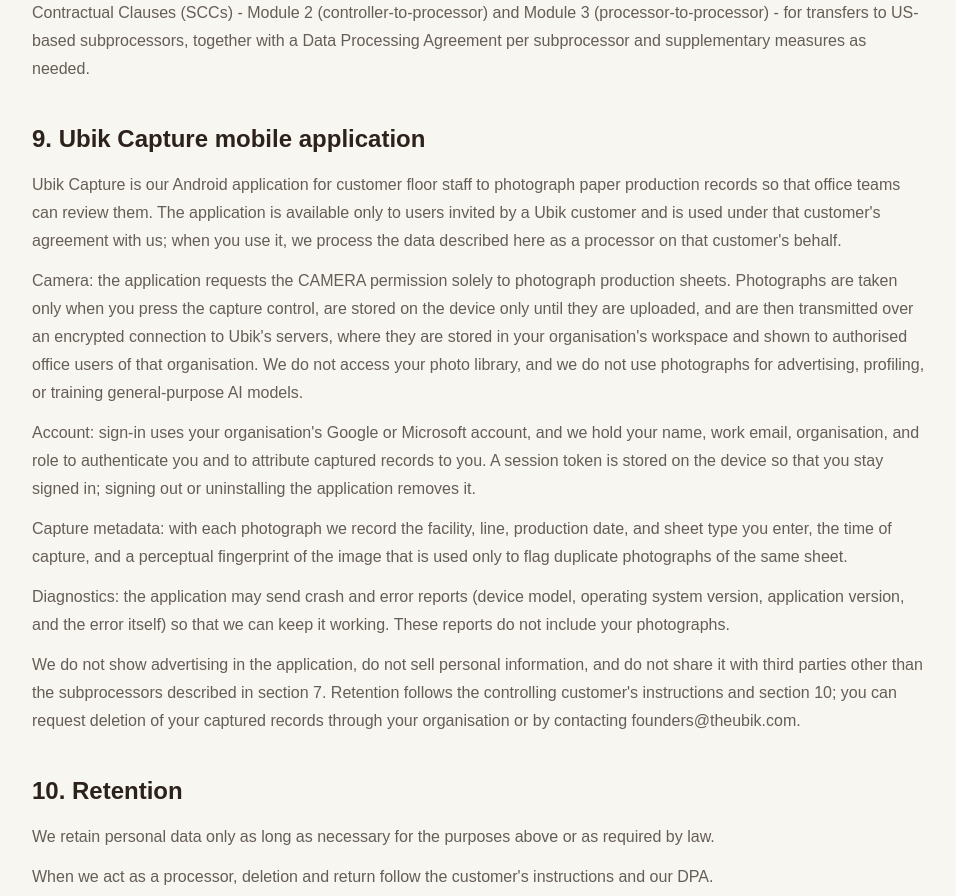
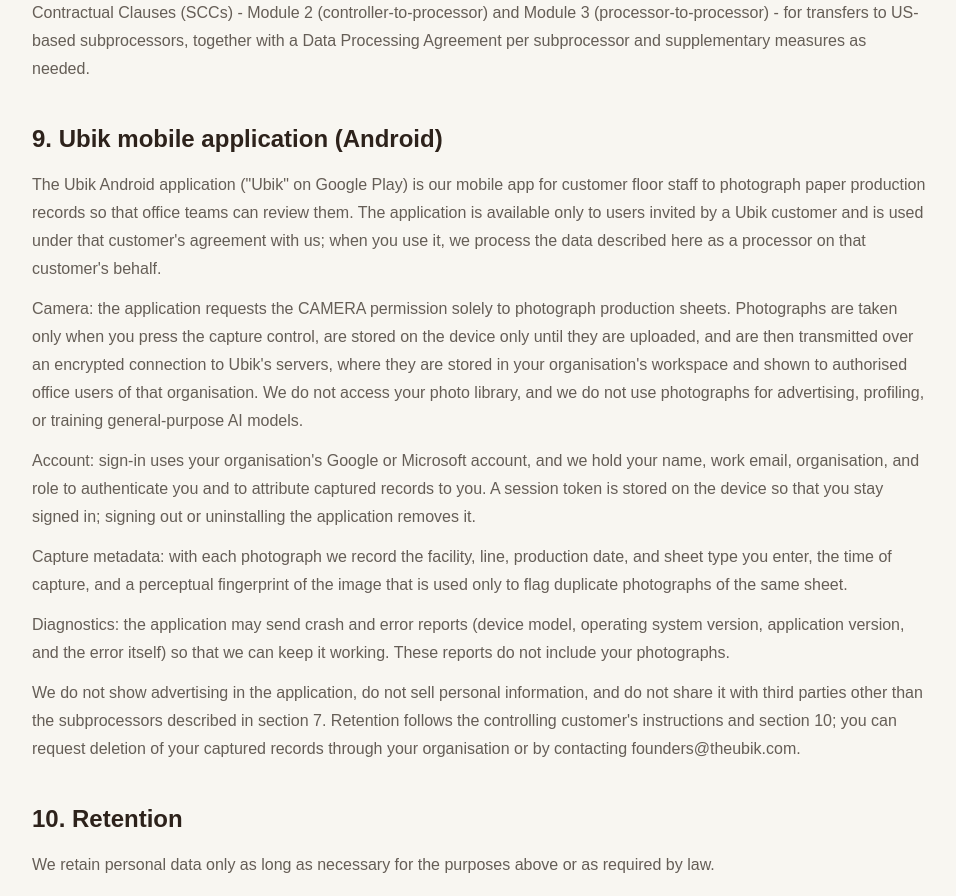
Before and after one commit to solarpunk-tech/the-ubik-landing, a React (Vite) app: page /privacy in a window 1280 px wide. Shown: the part 3920-4816 px from the top of the page, without its empty margins (160-1116 px from the left). Built offline with nearby package versions, Linux system fonts and the light colour scheme; no server answers.

Commit message:
Privacy Notice: the app is named "Ubik" on Google Play

```diff
--- a/src/pages/Privacy.tsx
+++ b/src/pages/Privacy.tsx
@@ -113,9 +113,9 @@
     ]
   },
   {
-    title: "9. Ubik Capture mobile application",
+    title: "9. Ubik mobile application (Android)",
     paragraphs: [
-      "Ubik Capture is our Android application for customer floor staff to photograph paper production records so that office teams can review them. The application is available only to users invited by a Ubik customer and is used under that customer's agreement with us; when you use it, we process the data described here as a processor on that customer's behalf.",
+      "The Ubik Android application (\"Ubik\" on Google Play) is our mobile app for customer floor staff to photograph paper production records so that office teams can review them. The application is available only to users invited by a Ubik customer and is used under that customer's agreement with us; when you use it, we process the data described here as a processor on that customer's behalf.",
       "Camera: the application requests the CAMERA permission solely to photograph production sheets. Photographs are taken only when you press the capture control, are stored on the device only until they are uploaded, and are then transmitted over an encrypted connection to Ubik's servers, where they are stored in your organisation's workspace and shown to authorised office users of that organisation. We do not access your photo library, and we do not use photographs for advertising, profiling, or training general-purpose AI models.",
       "Account: sign-in uses your organisation's Google or Microsoft account, and we hold your name, work email, organisation, and role to authenticate you and to attribute captured records to you. A session token is stored on the device so that you stay signed in; signing out or uninstalling the application removes it.",
       "Capture metadata: with each photograph we record the facility, line, production date, and sheet type you enter, the time of capture, and a perceptual fingerprint of the image that is used only to flag duplicate photographs of the same sheet.",
```
